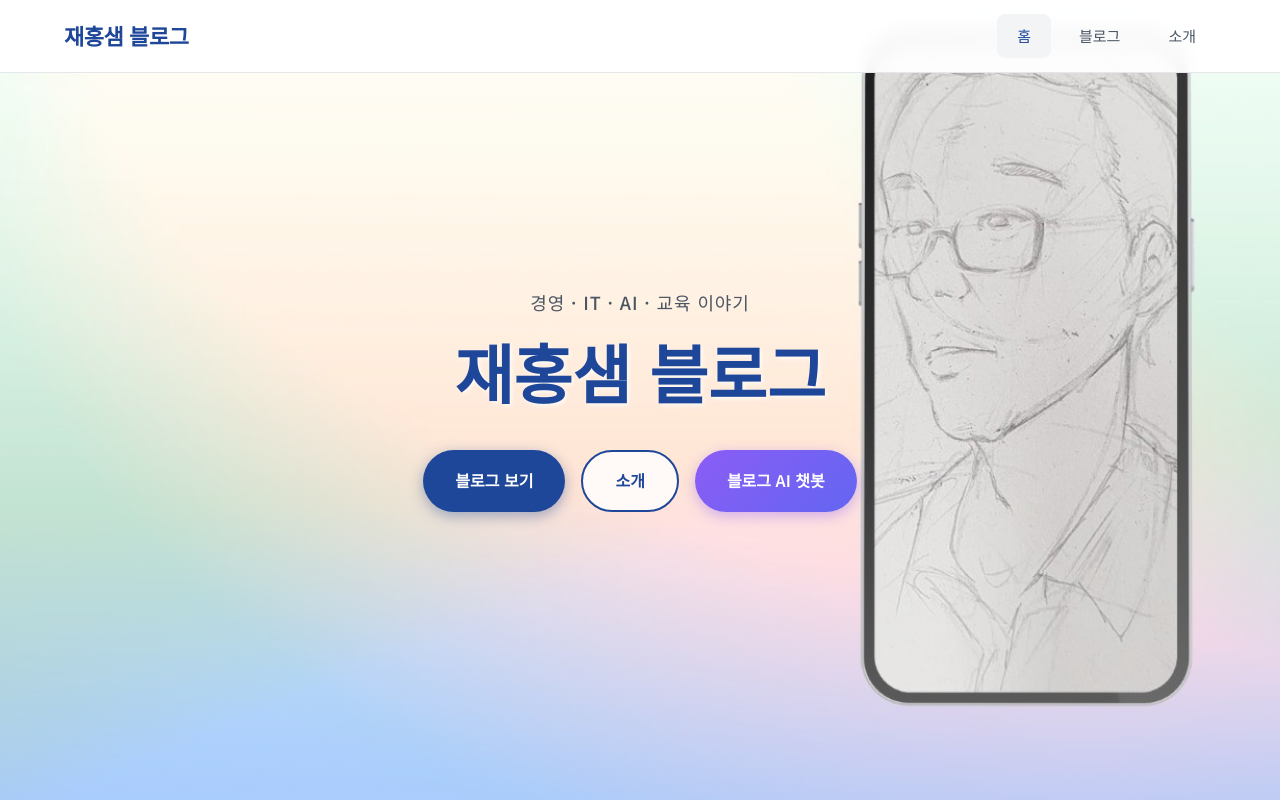
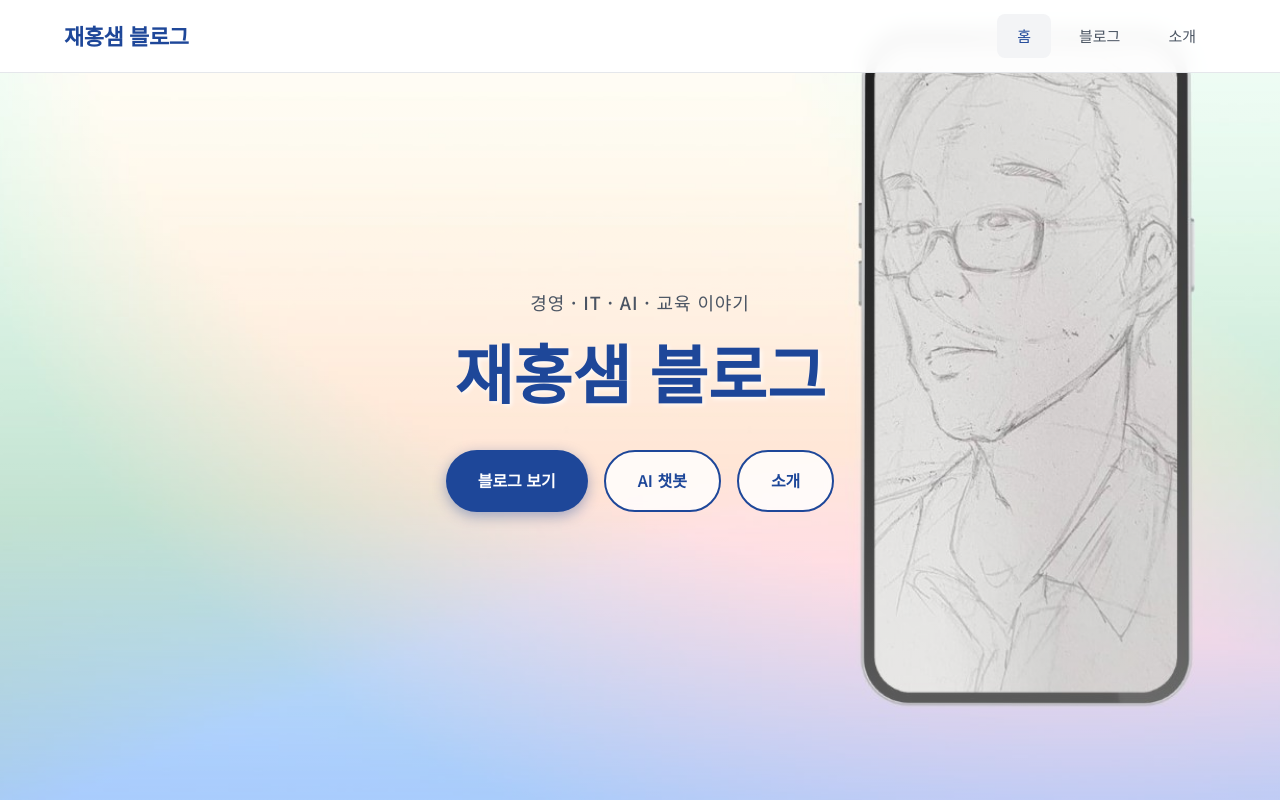
Before and after one commit to jehongsem/personal_blog, a website: page index.html in a window 1280 px wide. Shown: the top 800 px of the page. Drawn offline with Linux system fonts and the light colour scheme.

Commit message:
Add files via upload

```diff
--- a/content.json
+++ b/content.json
@@ -14,14 +14,14 @@
         "style": "primary"
       },
       {
+        "text": "AI 챗봇",
+        "url": "https://blog-ai-chat.streamlit.app",
+        "style": "secondary"
+      },
+      {
         "text": "소개",
         "url": "#about",
         "style": "secondary"
-      },
-      {
-        "text": "블로그 AI 챗봇",
-        "url": "https://test-blog-ai.streamlit.app/",
-        "style": "chatbot"
       }
     ]
   },
--- a/index.html
+++ b/index.html
@@ -3,22 +3,15 @@
 <head>
     <meta charset="UTF-8">
     <meta name="viewport" content="width=device-width, initial-scale=1.0">
+    <meta http-equiv="Cache-Control" content="no-cache, no-store, must-revalidate">
+    <meta http-equiv="Pragma" content="no-cache">
+    <meta http-equiv="Expires" content="0">
     <title>재홍샘 블로그</title>
     <meta name="description" content="IT, AI, 교육에 관한 이야기를 나누는 재홍샘 블로그입니다">
     <link rel="stylesheet" href="style.css">
     <link rel="preconnect" href="https://fonts.googleapis.com">
     <link rel="preconnect" href="https://fonts.gstatic.com" crossorigin>
     <link href="https://fonts.googleapis.com/css2?family=Noto+Sans+KR:wght@300;400;500;600;700;800&display=swap" rel="stylesheet">
-
-    <!-- Google tag (gtag.js) -->
-<script async src="https://www.googletagmanager.com/gtag/js?id=G-LC0G48EN3M"></script>
-<script>
-  window.dataLayer = window.dataLayer || [];
-  function gtag(){dataLayer.push(arguments);}
-  gtag('js', new Date());
-
-  gtag('config', 'G-LC0G48EN3M');
-</script>
 </head>
 <body>
     <!-- 헤더 -->
@@ -52,7 +45,6 @@
             <div class="hero-buttons" id="hero-buttons">
                 <a href="blog.html" class="btn btn-primary">블로그 보기</a>
                 <a href="#about" class="btn btn-secondary">소개</a>
-                <a href="https://blog-ai-chat.streamlit.app" class="btn btn-chatbot" target="_blank">블로그 AI 챗봇</a>
             </div>
         </div>
     </section>
--- a/script.js
+++ b/script.js
@@ -17,7 +17,8 @@ document.addEventListener('DOMContentLoaded', async () => {
 // === 메인 콘텐츠 로드 ===
 async function loadContent() {
     try {
-        const response = await fetch('content.json');
+        const timestamp = new Date().getTime();
+        const response = await fetch(`content.json?v=${timestamp}`);
         const content = await response.json();
 
         // 히어로 섹션
@@ -49,11 +50,13 @@ function renderHero(hero) {
     }
 
     const buttonsContainer = document.getElementById('hero-buttons');
-    buttonsContainer.innerHTML = hero.buttons.map(btn => `
-        <a href="${btn.url}" class="btn btn-${btn.style}" target="${btn.url.startsWith('http') ? '_blank' : '_self'}">
+    buttonsContainer.innerHTML = hero.buttons.map(btn => {
+        const isExternal = btn.url.startsWith('http');
+        return `
+        <a href="${btn.url}" class="btn btn-${btn.style}" target="${isExternal ? '_blank' : '_self'}" rel="${isExternal ? 'noopener noreferrer' : ''}">
             ${btn.text}
         </a>
-    `).join('');
+    `}).join('');
 }
 
 // === 학교소개 렌더링 ===
```
